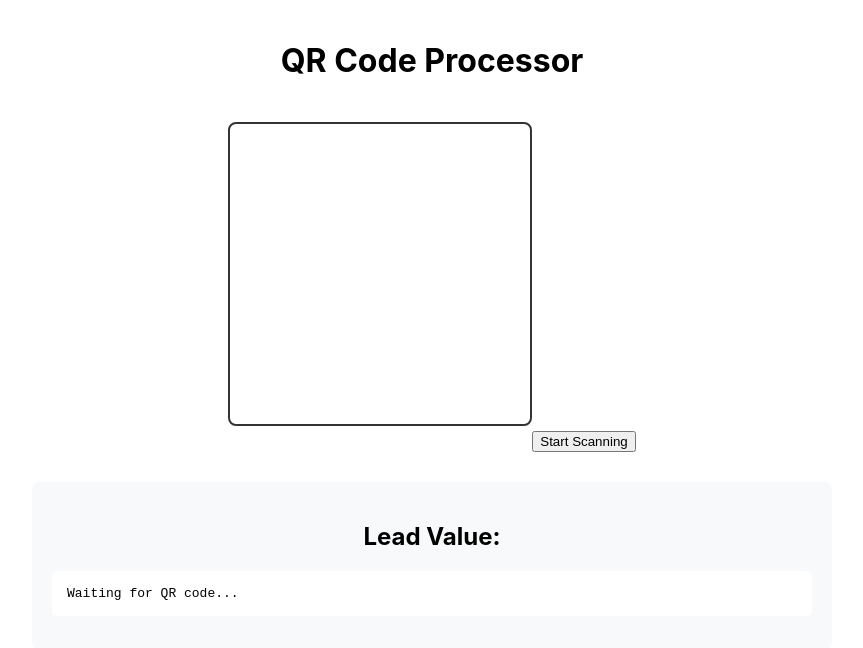
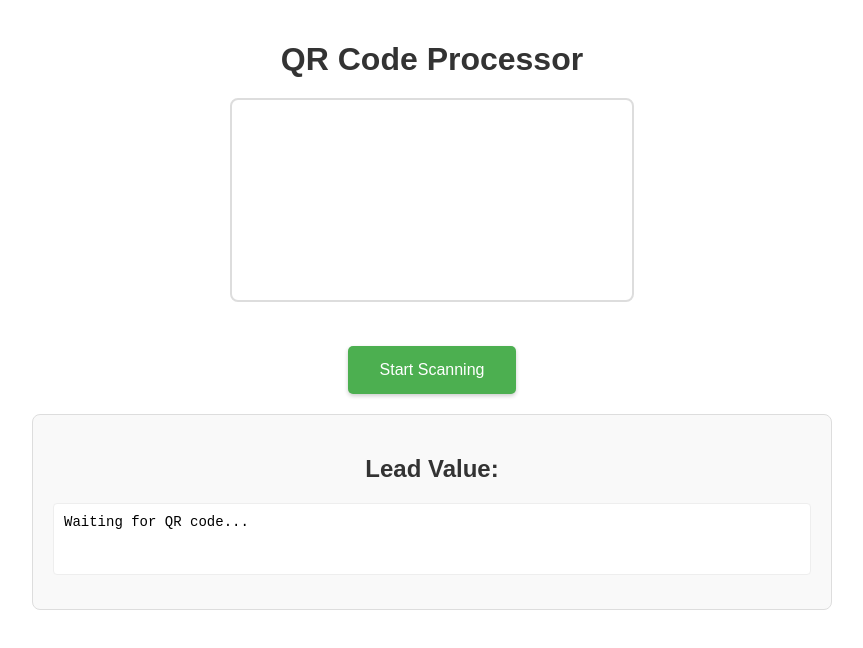
Before and after one commit to weberon/mautic-qr-decode, a React (Create React App) app: page / in a window 1280 px wide. Shown: the top 648 px of the page, without its empty margins (208-1071 px from the left). Built offline with nearby package versions, Linux system fonts and the light colour scheme.

Commit message:
all working as expected

```diff
--- a/src/App.css
+++ b/src/App.css
@@ -1,59 +1,85 @@
 .App {
   text-align: center;
-  padding: 20px;
+  font-family: Arial, sans-serif;
   max-width: 800px;
   margin: 0 auto;
+  padding: 20px;
+}
+
+h1 {
+  color: #333;
+  margin-bottom: 20px;
 }
 
 .scanner-video {
-  width: 300px;
-  height: 300px;
-  border: 2px solid #333;
+  width: 100%;
+  max-width: 400px;
+  height: auto;
+  border: 2px solid #ddd;
   border-radius: 8px;
-  margin: 20px 0;
+  margin-bottom: 20px;
 }
 
-.scan-button {
-  background: #007bff;
-  color: white;
-  border: none;
-  padding: 10px 20px;
-  border-radius: 5px;
-  cursor: pointer;
-  font-size: 16px;
-  transition: background 0.3s;
+.button-container {
+  text-align: center; /* Center the button */
 }
 
-.scan-button:hover {
-  background: #0056b3;
+.start-scan-button {
+  background-color: #4CAF50; /* Green */
+  border: none;
+  color: white;
+  padding: 15px 32px;
+  text-align: center;
+  text-decoration: none;
+  display: inline-block;
+  font-size: 16px;
+  cursor: pointer;
+  border-radius: 5px;
+  margin-top: 20px; /* Add spacing above the button */
+  box-shadow: 0 2px 4px rgba(0, 0, 0, 0.2); /* Add a subtle shadow */
+  transition: background-color 0.3s ease; /* Smooth hover effect */
+}
+
+.start-scan-button:hover {
+  background-color: #45a049; /* Darker green on hover */
 }
 
 .result-container {
-  margin-top: 30px;
+  background-color: #f9f9f9;
+  border: 1px solid #ddd;
+  border-radius: 8px;
   padding: 20px;
-  background: #f8f9fa;
-  border-radius: 8px;
+  margin-top: 20px;
+}
+
+.result-container h2 {
+  color: #333;
 }
 
 .result-output {
-  background: white;
-  padding: 15px;
-  border-radius: 5px;
-  text-align: left;
-  white-space: pre-wrap;
-  word-wrap: break-word;
+  background-color: #fff;
+  border: 1px solid #eee;
+  border-radius: 4px;
+  padding: 10px;
+  white-space: pre-wrap; /* Preserve line breaks */
+  word-break: break-word; /* Break long words */
+  text-align: left; /* Align text to the left */
+  font-family: monospace;
+  font-size: 14px;
+  min-height: 50px;
 }
 
-.scan-again {
-  background: #28a745;
-  color: white;
-  border: none;
-  padding: 8px 16px;
-  border-radius: 5px;
-  cursor: pointer;
-  margin-top: 15px;
+@media (max-width: 600px) {
+  .App {
+    padding: 10px;
+  }
+
+  .scanner-video {
+    max-width: 100%;
+  }
+
+  .start-scan-button {
+    width: 100%;
+    padding: 12px;
+  }
 }
-
-.scan-again:hover {
-  background: #218838;
-}
--- a/src/App.js
+++ b/src/App.js
@@ -123,7 +123,6 @@ function App() {
                     console.log("Extracted URL from QR code:", url);
                     const processedResult = processUrl(url);
                     setResult(processedResult);
-                    // Don't stop the scanner, it will continue scanning for the next QR code
                 } else {
                     console.error("Invalid QR code data:", result);
                     setResult("Error: Invalid QR code data format");
@@ -155,11 +154,13 @@ function App() {
     return (
         <div className="App">
             <h1>QR Code Processor</h1>
-            <video ref={videoRef} className="scanner-video" />
+            <video ref={videoRef} className="scanner-video" muted playsInline />
             {!isScanning && (
-                <button className="start-scan-button" onClick={handleStartScanning}>
-                    Start Scanning
-                </button>
+                <div className="button-container">
+                    <button className="start-scan-button" onClick={handleStartScanning}>
+                        Start Scanning
+                    </button>
+                </div>
             )}
             <div className="result-container">
                 <h2>Lead Value:</h2>
```
